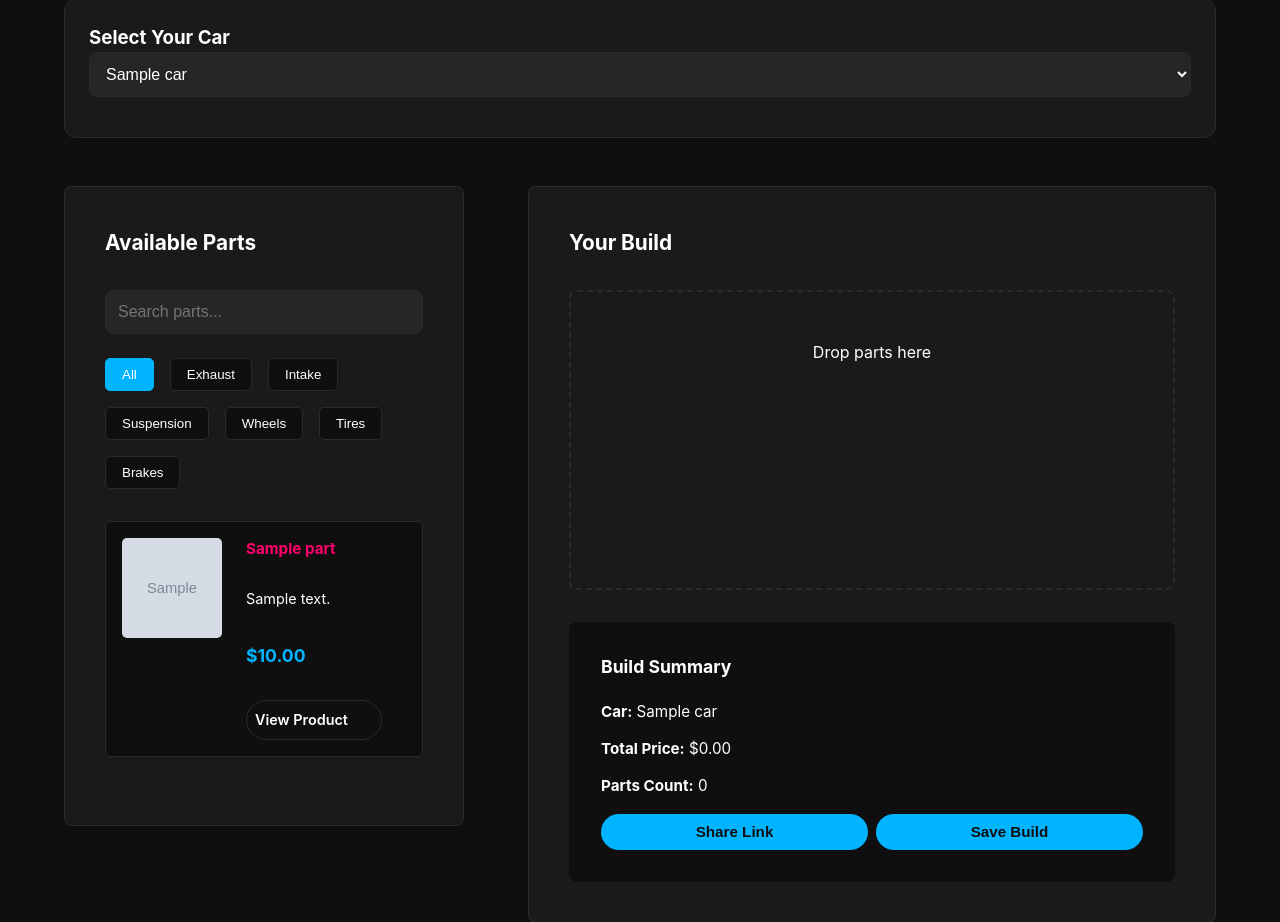
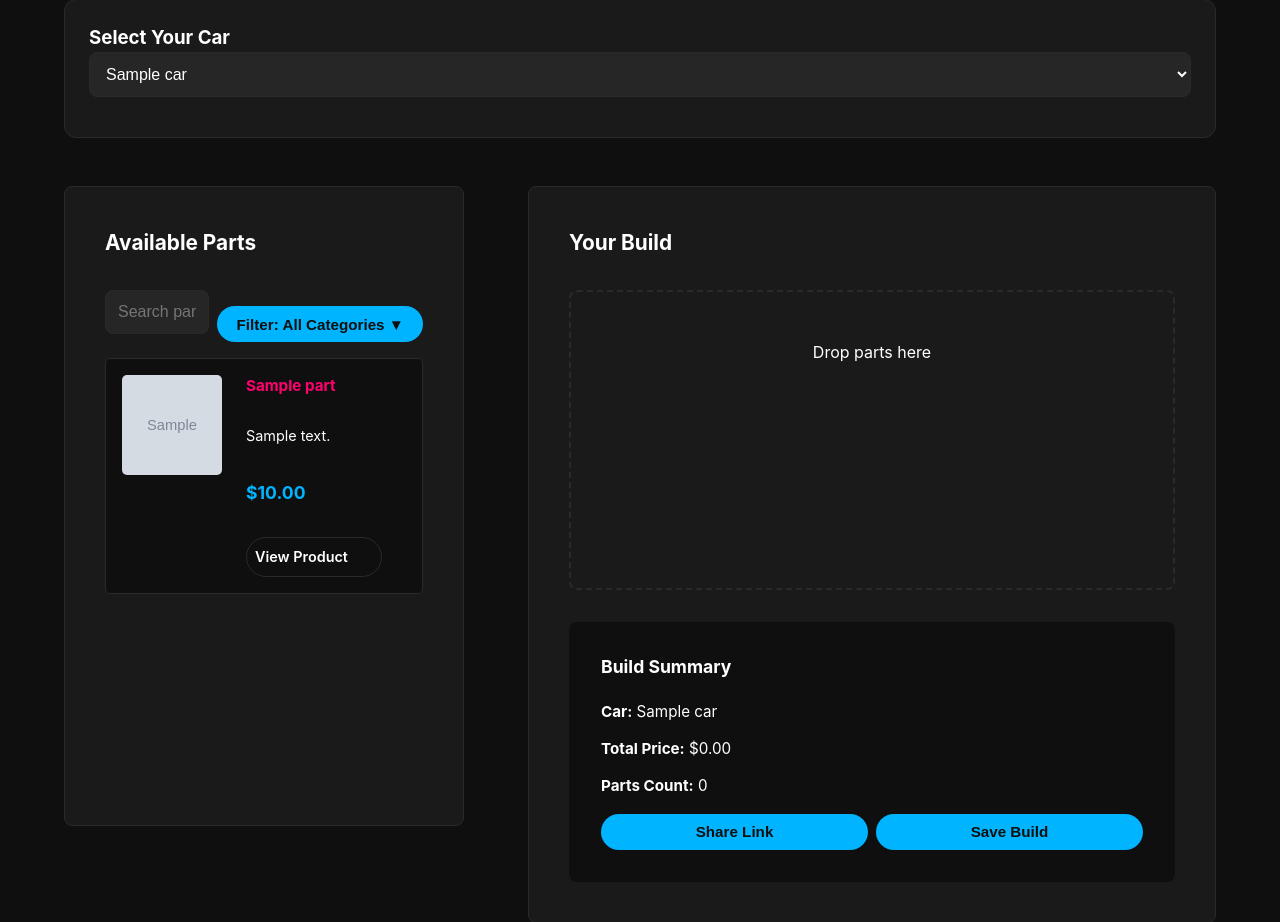
Before and after one commit to 373656-arch/replitfiletest, a PHP site: page /index.php in a window 1280 px wide. Shown: the part 142-1064 px from the top of the page. Run offline with PHP 8.4, Linux system fonts and the light colour scheme; the visitor is signed in with stand-in values (Sample User, id 1); tables that the repository leaves empty or names only in its code hold one stand-in row (values such as "Sample post"); grey boxes marked "Sample" are stand-in pictures; data that the repository does not hold is empty.

Commit message:
Add a dropdown filter for car part categories
Replaces horizontal filter buttons with a single dropdown menu in index.php, including search functionality.

Replit-Commit-Author: Agent
Replit-Commit-Session-Id: 1f37562a-96b5-4e59-9880-8438675bbd84
Replit-Commit-Checkpoint-Type: full_checkpoint
Replit-Commit-Event-Id: 95320b99-b63e-4381-9862-2ed3a1ef2b79

```diff
--- a/index.php
+++ b/index.php
@@ -117,16 +117,20 @@ renderHeader();
         <div class="build-area">
             <div class="parts-panel">
                 <h3>Available Parts</h3>
-                <input type="text" id="searchParts" placeholder="Search parts..." onkeyup="filterParts()">
-
-                <div class="filter-tabs">
-                    <button class="active" onclick="filterByCategory('all')">All</button>
-                    <button onclick="filterByCategory('Exhaust')">Exhaust</button>
-                    <button onclick="filterByCategory('Intake')">Intake</button>
-                    <button onclick="filterByCategory('Suspension')">Suspension</button>
-                    <button onclick="filterByCategory('Wheels')">Wheels</button>
-                    <button onclick="filterByCategory('Tires')">Tires</button>
-                    <button onclick="filterByCategory('Brakes')">Brakes</button>
+                <div style="display: flex; gap: 0.5rem; align-items: center;">
+                    <input type="text" id="searchParts" placeholder="Search parts..." onkeyup="filterParts()" style="flex: 1;">
+                    <div class="category-dropdown">
+                        <button id="categoryBtn" class="btn" onclick="toggleCategoryDropdown()">Filter: All Categories ▼</button>
+                        <div id="categoryDropdown" class="dropdown-menu" style="display: none;">
+                            <div class="dropdown-item" onclick="selectCategory('all', 'All Categories')">All Categories</div>
+                            <div class="dropdown-item" onclick="selectCategory('Exhaust', 'Exhaust')">Exhaust</div>
+                            <div class="dropdown-item" onclick="selectCategory('Intake', 'Intake')">Intake</div>
+                            <div class="dropdown-item" onclick="selectCategory('Suspension', 'Suspension')">Suspension</div>
+                            <div class="dropdown-item" onclick="selectCategory('Wheels', 'Wheels')">Wheels</div>
+                            <div class="dropdown-item" onclick="selectCategory('Tires', 'Tires')">Tires</div>
+                            <div class="dropdown-item" onclick="selectCategory('Brakes', 'Brakes')">Brakes</div>
+                        </div>
+                    </div>
                 </div>
 
                 <div id="partsList">
```
